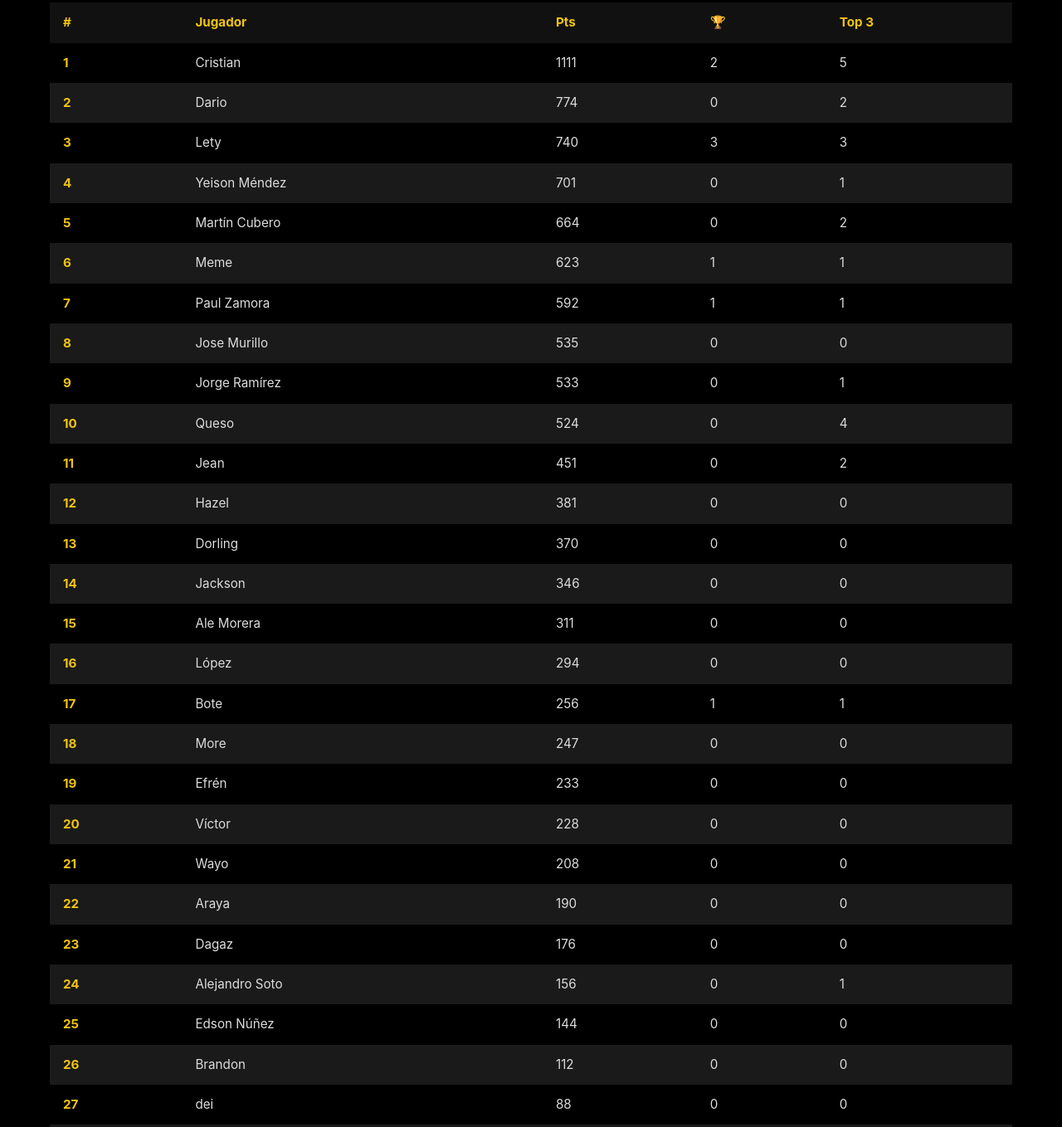
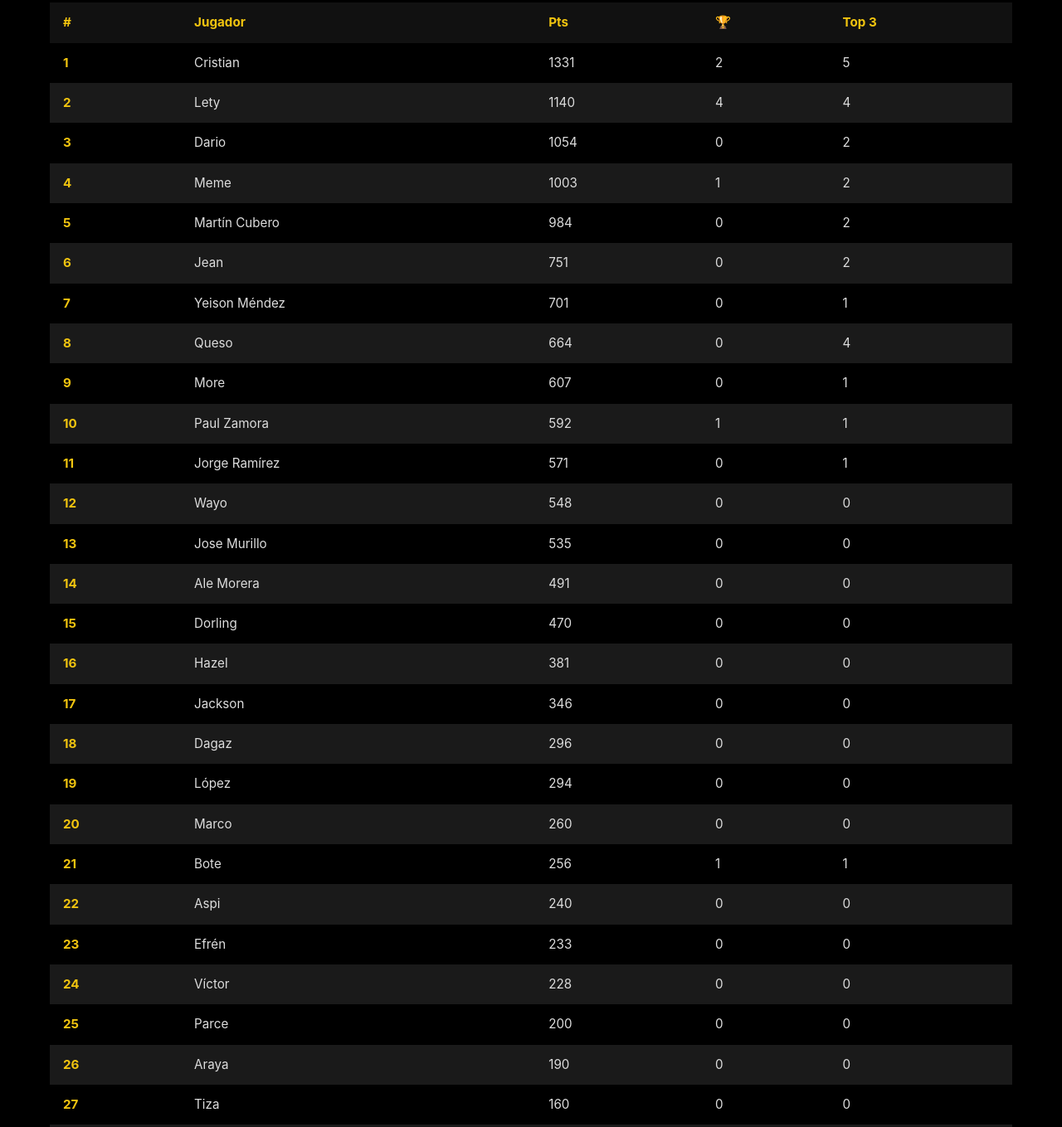
Before and after one commit to aopcr/temporada03, a plain HTML site: page index.html in a window 1280 px wide. Shown: the part 1547-2906 px from the top of the page at 83% size. Drawn offline with Linux system fonts and the light colour scheme.

Commit message:
Fecha 09 actualizada

```diff
--- a/index.html
+++ b/index.html
@@ -868,7 +868,6 @@
               { name: "Fantasma", pts: 11 },
             ],
           },
-          ,
           {
             id: 7,
             name: "Fecha 7",
@@ -897,9 +896,36 @@
               { name: "Tony", pts: 7 }
             ],
           },
-          ...Array.from({ length: 2 }, (_, j) => ({
-            id: j + 9,
-            name: `Fecha ${j + 9}`,
+        {
+            id: 9,
+            name: "Fecha 9",
+            img: "ganadores/09.webp",
+            jugadores: [
+              { name: "Lety", pts: 400 },
+              { name: "Meme", pts: 380 },
+              { name: "More", pts: 360 },
+              { name: "Wayo", pts: 340 },
+              { name: "Martín Cubero", pts: 320 },
+              { name: "Jean", pts: 300 },
+              { name: "Dario", pts: 280 },
+              { name: "Marco", pts: 260 },
+              { name: "Aspi", pts: 240 },
+              { name: "Cristian", pts: 220 },
+              { name: "Parce", pts: 200 },
+              { name: "Ale Morera", pts: 180 },
+              { name: "Tiza", pts: 160 },
+              { name: "Queso", pts: 140 },
+              { name: "Dagaz", pts: 120 },
+              { name: "Dorling", pts: 100 },
+              { name: "Tito", pts: 80 },
+              { name: "Pericles", pts: 60 },
+              { name: "Jorge Ramírez", pts: 38 },
+              { name: "Berrocal", pts: 16 }
+            ],
+          },
+          ...Array.from({ length: 1 }, (_, j) => ({
+            id: j + 10,
+            name: `Fecha ${j + 10}`,
             jugadores: Array.from({ length: 9 }, (_, i) => ({
               name: `Jugador #${String(i + 1).padStart(2, "0")}`,
               pts: 0,
```
